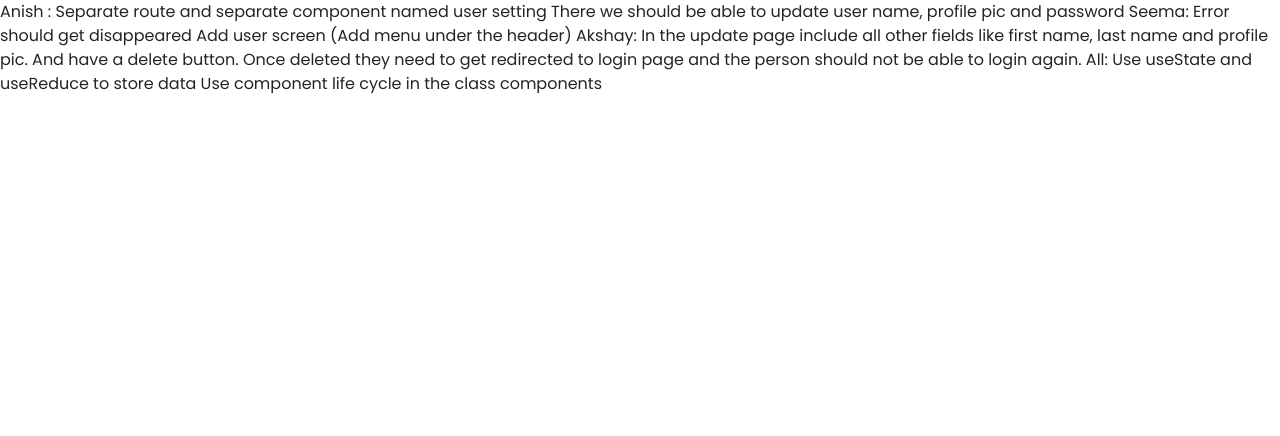
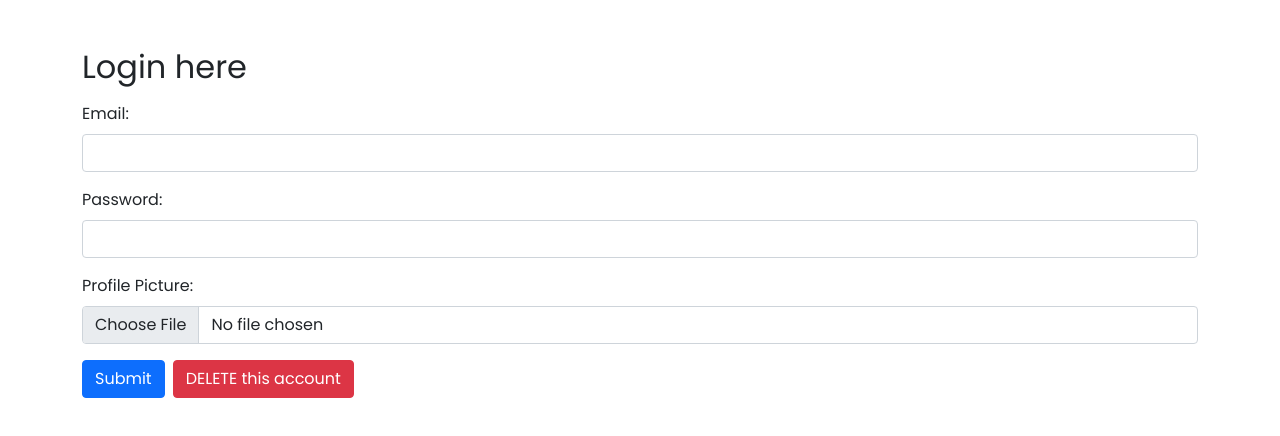
Before and after one commit to HellBringer419/react-redux-learning, a React (Create React App) app in the folder day3/: page /update/1 in a window 1280 px wide. Shown: the top 436 px of the page. Built offline with nearby package versions, Linux system fonts and the light colour scheme.

Commit message:
completed topic 6

```diff
--- a/day3/src/components/Home.js
+++ b/day3/src/components/Home.js
@@ -1,19 +1,20 @@
+import { useContext } from "react";
 import { useParams } from "react-router";
+import { UserContext } from "../utils/UserContext";
 
 import Carousel from "./Carousel";
 import Footer from "./Footer";
 import Nav from "./Nav";
 
 const Home = ({ history, toggleLoginState }) => {
-    const user = useParams();
-
+    const [currentUser] = useContext(UserContext);
     return (
         <div className="d-flex flex-column min-vh-100">
             <Nav history={history} toggleLoginState={toggleLoginState} />
             <main className="flex-fill mt-4">
                 <div className="container">
                     <h4 className="mt-5 text-bold"> Your Image Carousel </h4>
-                    <p className="lead"> Welcome {user.user} </p>
+                    <p className="lead"> Welcome {currentUser.name} </p>
                 <Carousel />
                 </div>
             </main>
--- a/day3/src/components/Login.js
+++ b/day3/src/components/Login.js
@@ -1,4 +1,6 @@
 import React, { Component } from "react";
+import { UserContext } from "../utils/UserContext";
+import { users } from "../utils/users";
 
 class Login extends Component {
     constructor(props) {
@@ -7,13 +9,16 @@ class Login extends Component {
             email: "",
             password: "",
             isValidated: false,
-            errors: { email: false, password: false },
+            errors: { email: false, password: false, credentials: false },
+            validEmail: false,
+            validPassword: false,
         };
         this.handleChange = this.handleChange.bind(this);
         this.handleSubmit = this.handleSubmit.bind(this);
         this.isValidEmail = this.isValidEmail.bind(this);
         this.isValidPassword = this.isValidPassword.bind(this);
         this.resetFields = this.resetFields.bind(this);
+        // context in class based
     }
 
     handleChange(event) {
@@ -24,11 +29,11 @@ class Login extends Component {
         let newErrors = this.state.errors;
         if (this.state.email === "") {
             newErrors.email = true;
-            this.setState({ errors: newErrors });
+            this.setState({ errors: newErrors, validEmail: false });
             return false;
         }
         newErrors.email = false;
-        this.setState({ errors: newErrors });
+        this.setState({ errors: newErrors, validEmail: true });
         return true;
     }
 
@@ -36,20 +41,38 @@ class Login extends Component {
         let newErrors = this.state.errors;
         if (this.state.password === "") {
             newErrors.password = true;
-            this.setState({ errors: newErrors });
+            this.setState({ errors: newErrors, validPassword: false });
             return false;
         }
         newErrors.password = false;
-        this.setState({ errors: newErrors });
+        this.setState({ errors: newErrors, validPassword: true });
         return true;
     }
 
     handleSubmit(event) {
         event.preventDefault();
         if (this.isValidEmail() && this.isValidPassword()) {
-            this.setState({ isValidated: true });
-            this.props.toggleLoginState();
-            this.props.history.push(`/home/${this.state.email}`);
+            // simulate API call
+            const loggedInUser = users.find(user => (user.email == this.state.email && user.password == this.state.password));
+
+            if (loggedInUser !== undefined) {
+                // set context to this user's id
+                let [, setCurrentUser] = this.context;
+                setCurrentUser(loggedInUser);
+
+                this.setState({ isValidated: true });
+                this.props.toggleLoginState();
+                this.props.history.push(`/home/${loggedInUser.name}`);
+            }
+            else {
+                this.setState({
+                    errors: {
+                        email: false,
+                        password: false,
+                        credentials: true,
+                    },
+                });
+            }
         }
     }
 
@@ -57,7 +80,7 @@ class Login extends Component {
         this.setState({
             email: "",
             password: "",
-            errors: { email: false, password: false },
+            errors: { email: false, password: false, credentials: false },
         });
     }
 
@@ -68,42 +91,59 @@ class Login extends Component {
                     <h2 className="my-3"> Login here </h2>
                     {this.state.errors.email ? (
                         <div className="alert alert-danger">
-                            {" "}
-                            Please enter a valid email{" "}
+                            Please enter a valid email
                         </div>
                     ) : (
                         " "
                     )}
                     {this.state.errors.password ? (
                         <div className="alert alert-danger">
-                            {" "}
-                            Please enter a valid password{" "}
+                            Please enter a valid password
+                        </div>
+                    ) : (
+                        " "
+                    )}
+                    {this.state.errors.credentials ? (
+                        <div className="alert alert-danger">
+                            Invalid Username/Password
                         </div>
                     ) : (
                         " "
                     )}
                     <div className="mb-3">
-                        <label htmlFor="email" className="form-label"> Email: </label>
+                        <label htmlFor="email" className="form-label">
+                            {" "}
+                            Email:{" "}
+                        </label>
                         <input
                             type="email"
                             name="email"
                             id="email"
                             className="form-control"
                             value={this.state.email}
-                            onChange={this.handleChange}
+                            onChange={(event) => {
+                                this.handleChange(event);
+                                this.isValidEmail();
+                            }}
                             onBlur={this.isValidEmail}
                         />
                     </div>
 
                     <div className="mb-3">
-                        <label htmlFor="password" className="form-label"> Password: </label>
+                        <label htmlFor="password" className="form-label">
+                            {" "}
+                            Password:{" "}
+                        </label>
                         <input
                             type="password"
                             name="password"
                             id="password"
                             className="form-control"
                             value={this.state.password}
-                            onChange={this.handleChange}
+                            onChange={(event) => {
+                                this.handleChange(event);
+                                this.isValidPassword();
+                            }}
                             onBlur={this.isValidPassword}
                         />
                     </div>
@@ -111,17 +151,21 @@ class Login extends Component {
                         type="submit"
                         className="btn btn-primary"
                         disabled={
-                            this.state.errors.email === false &&
-                            this.state.errors.password === false
+                            this.state.validEmail && this.state.validPassword
                                 ? false
                                 : true
                         }
                     />
-                    <input type="reset" className="btn btn-danger mx-2" onClick={this.resetFields} />
+                    <input
+                        type="reset"
+                        className="btn btn-danger mx-2"
+                        onClick={this.resetFields}
+                    />
                 </form>
             </div>
         );
     }
 }
+Login.contextType = UserContext;
 
 export default Login;
--- a/day3/src/components/Nav.js
+++ b/day3/src/components/Nav.js
@@ -1,8 +1,15 @@
 // import { Dropdown } from 'bootstrap';
 
+import { useContext } from "react";
+import { UserContext } from "../utils/UserContext";
+import { Link } from "react-router-dom";
+
 const Nav = (props) => {
+    const [currentUser, setCurrentUser] = useContext(UserContext);
+
     const handleLogout = () => {
         props.toggleLoginState();
+        setCurrentUser({});
         props.history.push("/");
     };
 
@@ -58,9 +65,10 @@ const Nav = (props) => {
                                 </ul>
                             </li>
                             <li className="nav-item" onClick={handleLogout}>
-                                <button className="btn nav-link">
-                                    Logout
-                                </button>
+                                <a className="nav-link">Logout</a>
+                            </li>
+                            <li className="nav-item">
+                                <Link to={`/update/:${currentUser.name}`} className="nav-link">Settings</Link>
                             </li>
                         </ul>
                     </div>
--- a/day3/src/components/UserSetting.js
+++ b/day3/src/components/UserSetting.js
@@ -1,17 +1,110 @@
-const UserSetting = () => {
+import { useContext, useEffect, useReducer, useState } from "react";
+import { USER_ACTIONS, userReducer } from "../utils/reducers";
+import { UserContext } from "../utils/UserContext";
+import { users } from "../utils/users";
+
+const UserSetting = (props) => {
+    const [currentUser] = useContext(UserContext);
+
+    const [email, setEmail] = useState(currentUser.email);
+    const [password, setPassword] = useState(currentUser.password);
+    const [pic, setPic] = useState(currentUser.profilePic);
+
+    const [state, dispatch] = useReducer(userReducer, users);
+
+    useEffect(() => {}, []);
+
+    const handleDelete = () => {
+        dispatch({
+            type: USER_ACTIONS.DELETE_USER,
+            payload: { id: currentUser.id },
+        });
+        props.history.push("/");
+    };
+
+    const handleSubmit = (event) => {
+        event.preventDefault();
+        dispatch({
+            type: USER_ACTIONS.UPDATE_USER,
+            payload: {
+                id: currentUser.id,
+                email: email,
+                password: password,
+                profilePic: pic,
+            },
+        });
+    };
+
     return (
-        <div>
-            Anish : Separate route and separate component named user setting
-            There we should be able to update user name, profile pic and
-            password Seema: Error should get disappeared Add user screen (Add
-            menu under the header) Akshay: In the update page include all other
-            fields like first name, last name and profile pic. And have a delete
-            button. Once deleted they need to get redirected to login page and
-            the person should not be able to login again. All: Use useState and
-            useReduce to store data Use component life cycle in the class
-            components
+        <div className="container mt-5">
+            <form onSubmit={handleSubmit}>
+                <h2 className="my-3"> Login here </h2>
+                <div className="mb-3">
+                    <label htmlFor="email" className="form-label">
+                        Email:
+                    </label>
+                    <input
+                        type="email"
+                        name="email"
+                        id="email"
+                        className="form-control"
+                        value={email}
+                        onChange={(event) => setEmail(event.target.value)}
+                    />
+                </div>
+
+                <div className="mb-3">
+                    <label htmlFor="password" className="form-label">
+                        Password:
+                    </label>
+                    <input
+                        type="password"
+                        name="password"
+                        id="password"
+                        className="form-control"
+                        value={password}
+                        onChange={(event) => setPassword(event.target.value)}
+                    />
+                </div>
+
+                <div className="mb-3">
+                    <label htmlFor="profile-pic" className="form-label">
+                        Profile Picture:
+                    </label>
+                    <input
+                        type="file"
+                        name="profile-pic"
+                        id="profile-pic"
+                        className="form-control"
+                        // value={this.state.pic}
+                        // onChange={handleChange}
+                        // onBlur={this.isValidPic}
+                    />
+                </div>
+
+                <input
+                    type="submit"
+                    name="submit"
+                    id="submit"
+                    className="btn btn-primary"
+                />
+
+                <button onClick={handleDelete} className="btn btn-danger mx-2">
+                    DELETE this account
+                </button>
+            </form>
         </div>
     );
-}
+};
 
 export default UserSetting;
+
+// Anish : Separate route and separate component named user setting
+//             There we should be able to update user name, profile pic and
+//             password Seema: Error should get disappeared Add user screen (Add
+//             menu under the header) Akshay: In the update page include all other
+//             fields like first name, last name and profile pic. And have a delete
+//             button. Once deleted they need to get redirected to login page and
+//             the person should not be able to login again. All: Use useState and
+//             useReduce to store data Use component life cycle in the class
+//             components
--- /dev/null
+++ b/day3/src/utils/UserContext.js
@@ -0,0 +1,13 @@
+import { createContext, useState } from "react";
+
+export const UserContext = createContext();
+
+export const UserProvider = (props) => {
+    const [currentUser, setCurrentUser] = useState({});
+
+    return (
+        <UserContext.Provider value={[currentUser, setCurrentUser]}>
+            {props.children}
+        </UserContext.Provider>
+    );
+};
--- /dev/null
+++ b/day3/src/utils/reducers.js
@@ -0,0 +1,31 @@
+import { users } from "./users";
+
+export const USER_ACTIONS = {
+    UPDATE_USER: "update-user",
+    DELETE_USER: "delete-user",
+};
+
+export const userReducer = (state, action) => {
+    const id = action.payload.id;
+    const index = users.findIndex((user) => user.id == id);
+    switch (action.type) {
+        case USER_ACTIONS.UPDATE_USER:
+
+            let newUserData = users[index];
+            newUserData.email = action.payload.email;
+            newUserData.password = action.payload.password;
+            newUserData.profilePic = action.payload.profilePic;
+
+            if (index > -1) users[index] = newUserData;
+            else console.error("No Such User Found");
+            break;
+
+        case USER_ACTIONS.DELETE_USER:
+            if (index > -1) users.splice(index, 1);
+            else console.error("No Such User Found");
+            break;
+
+        default:
+            break;
+    }
+};
--- /dev/null
+++ b/day3/src/utils/users.js
@@ -0,0 +1,39 @@
+// users:
+// fetch('https://randomuser.me/api').then(res => res.json()).then(data => { let user = data.results[0]; console.log({ name: user.name.first, email: user.email, gender: user.gender,  password: user.login.password})});
+
+const users = [
+    {
+        id: 1,
+        profilePic: "link",
+        name: "Amna",
+        email: "amna.gjerstad@example.com",
+        gender: "female",
+        password: "luther",
+    },
+    {
+        id: 2,
+        profilePic: "link",
+        name: "Donato",
+        email: "donato.gautier@example.com",
+        gender: "male",
+        password: "stang",
+    },
+    {
+        id: 3,
+        profilePic: "link",
+        name: "Tibério",
+        email: "tiberio.ribeiro@example.com",
+        gender: "male",
+        password: "alpha",
+    },
+    {
+        id: 4,
+        profilePic: "link",
+        name: "Nelson",
+        email: "nelson.price@example.com",
+        gender: "male",
+        password: "sheriff",
+    },
+];
+
+export { users };
```
Also changed, not shown: day3/src/App.js (+12 -5 lines).
